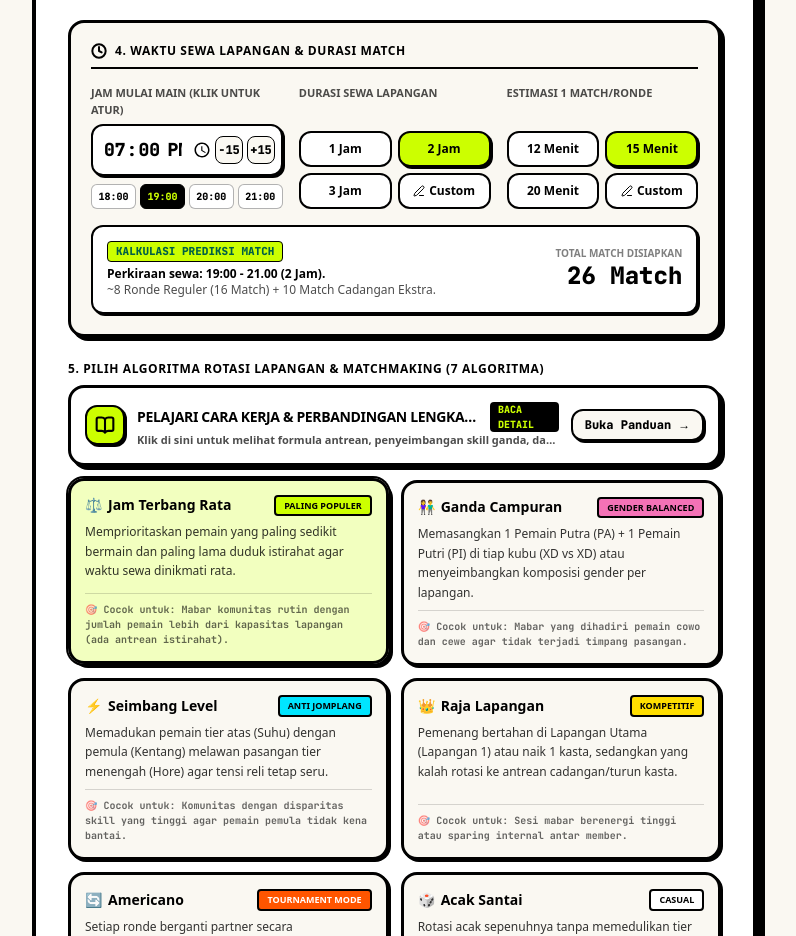
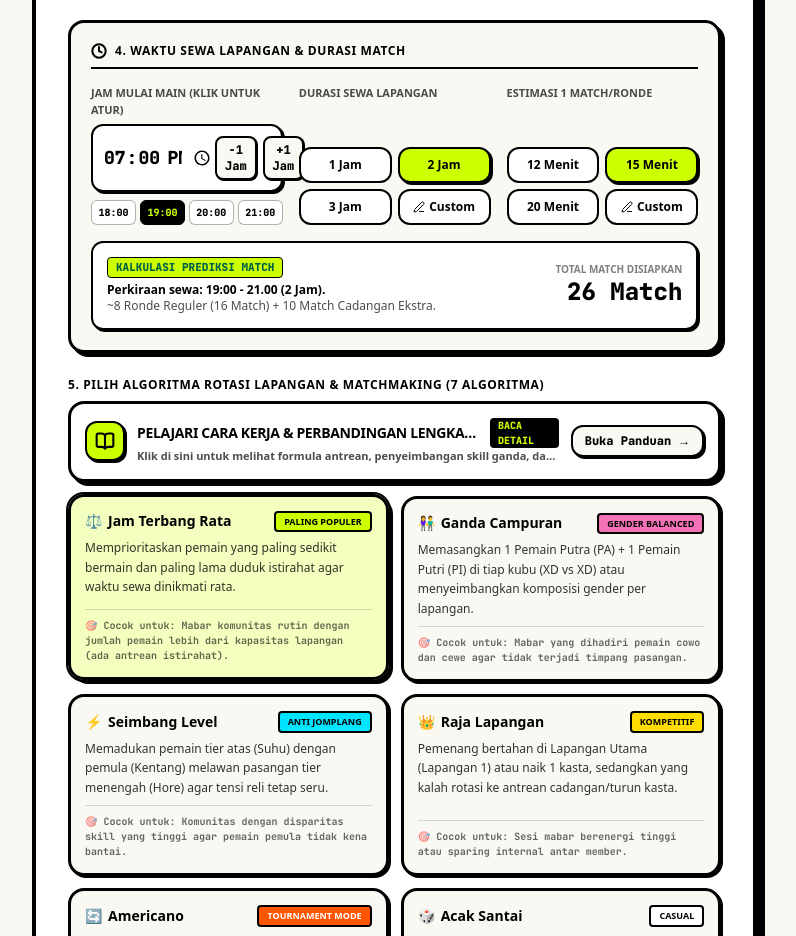
Before and after one commit to Bradleyalexa/playfield-app, a Next.js app: page / in a window 1280 px wide. Shown: the part 1020-1956 px from the top of the page, without its empty margins (56-852 px from the left). Built offline with nearby package versions, Linux system fonts and the light colour scheme.

Commit message:
fix: change time adjustment step buttons from 15m to +/- 1 hour

```diff
--- a/src/app/page.tsx
+++ b/src/app/page.tsx
@@ -311,22 +311,22 @@ export default function HomePage() {
                         className="bg-transparent border-none text-base sm:text-lg font-mono font-black text-black focus:outline-none cursor-pointer w-28"
                       />
 
-                      <div className="flex items-center gap-1" onClick={(e) => e.stopPropagation()}>
+                      <div className="flex items-center gap-1.5" onClick={(e) => e.stopPropagation()}>
                         <button
                           type="button"
-                          onClick={() => adjustStartTime(-15)}
-                          title="Kurangi 15 Menit"
-                          className="h-7 w-7 rounded-lg bg-[#faf8f2] border border-black flex items-center justify-center font-mono font-black text-xs hover:bg-[#ccff00] cursor-pointer"
+                          onClick={() => adjustStartTime(-60)}
+                          title="Kurangi 1 Jam"
+                          className="px-2 py-1 rounded-lg bg-[#faf8f2] border-2 border-black flex items-center justify-center font-mono font-black text-xs hover:bg-[#ccff00] cursor-pointer shadow-[1px_1px_0px_#000] active:translate-x-0.5 active:translate-y-0.5 active:shadow-none transition-all"
                         >
-                          -15
+                          -1 Jam
                         </button>
                         <button
                           type="button"
-                          onClick={() => adjustStartTime(15)}
-                          title="Tambah 15 Menit"
-                          className="h-7 w-7 rounded-lg bg-[#faf8f2] border border-black flex items-center justify-center font-mono font-black text-xs hover:bg-[#ccff00] cursor-pointer"
+                          onClick={() => adjustStartTime(60)}
+                          title="Tambah 1 Jam"
+                          className="px-2 py-1 rounded-lg bg-[#faf8f2] border-2 border-black flex items-center justify-center font-mono font-black text-xs hover:bg-[#ccff00] cursor-pointer shadow-[1px_1px_0px_#000] active:translate-x-0.5 active:translate-y-0.5 active:shadow-none transition-all"
                         >
-                          +15
+                          +1 Jam
                         </button>
                       </div>
                     </div>
```
